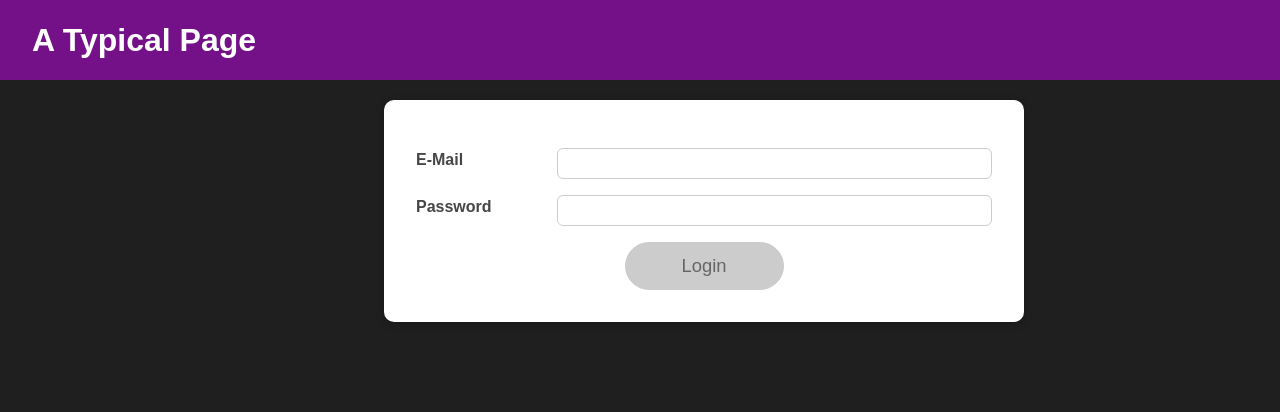
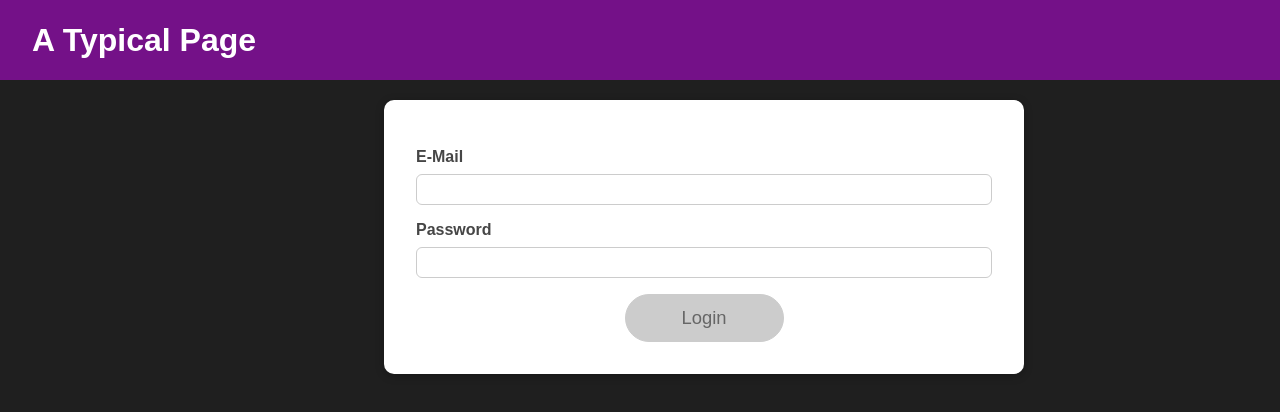
Before and after one commit to shaikhfarheen11/reactTut, a React (Create React App) app: page / in a window 1280 px wide. Shown: the top 412 px of the page. Built offline with nearby package versions, Linux system fonts and the light colour scheme.

Commit message:
first commit

```diff
--- a/src/App.js
+++ b/src/App.js
@@ -1,4 +1,4 @@
-import React, { useEffect, useState } from 'react';
+import React, { useContext } from 'react';
 
 import Login from './Components/Login/Login';
 import Home from './Components/Home/Home';
@@ -8,42 +8,17 @@ import AuthContext from './Components/store/auth-context';
 
 
 function App() {
+const ctx = useContext(AuthContext);
 
-  const [isLoggedIn, setIsLoggedIn] = useState(false);
-
-  useEffect(() => {
-    const storedUserLoggedInInfo = localStorage.getItem('isLoggedIn');
-    if(storedUserLoggedInInfo === '1'){
-      setIsLoggedIn(true);
-    }
-  }, []);
-
-  const loginHandler = (email, password) => {
-    // We should of course check email and password
-    // But it's just a dummy/ demo anyways
-    localStorage.setItem('isLoggedIn', '1');
-    setIsLoggedIn(true);
-  };
-
-  const logoutHandler = () => {
-    localStorage.removeItem('isLoggedIn');
-    setIsLoggedIn(false);
-  };
 
   return (
-
-      <AuthContext.Provider
-      value = {{
-        isLoggedIn: isLoggedIn,
-        onLogout: logoutHandler
-      }}
-      >
+    <React.Fragment>
       <MainHeader />
       <main>
-        {!isLoggedIn && <Login onLogin={loginHandler} />}
-        {isLoggedIn && <Home onLogout={logoutHandler} />}
+        {!ctx.isLoggedIn && <Login />}
+        {ctx.isLoggedIn && <Home />}
       </main>
-      </AuthContext.Provider>
+      </React.Fragment>
 
 
   );
--- a/src/Components/Home/Home.js
+++ b/src/Components/Home/Home.js
@@ -1,14 +1,16 @@
-import React from 'react';
+import React, { useContext }from 'react';
 
 import Card from '../UI/Card';
 import classes from './Home.module.css';
 import Button from '../UI/Button';
+import AuthContext from '../store/auth-context';
 
 const Home = (props) => {
+  const authctx = useContext(AuthContext);
   return (
     <Card className={classes.home}>
       <h1>Welcome back!</h1>
-      <Button onClick={props.onLogout}>Logout</Button>
+      <Button onClick={authctx.onLogout}>Logout</Button>
     </Card>
   );
 };
--- a/src/Components/Login/Login.js
+++ b/src/Components/Login/Login.js
@@ -1,8 +1,10 @@
-import React, { useEffect, useReducer, useState } from 'react';
+import React, { useContext, useEffect, useReducer, useState } from 'react';
 
 import Card from '../UI/Card';
 import classes from './Login.module.css';
 import Button from '../UI//Button';
+import AuthContext from '../store/auth-context';
+import Input from '../UI/Input/Input';
 
 const emailReducer = (state, action) => {
   if(action.type === 'USER_INPUT'){
@@ -44,6 +46,8 @@ const [passwordState, dispatchPassword] = useReducer(passwordReducer,
     isValid: null,
   });
 
+  const authctx = useContext(AuthContext);
+
 useEffect(() => {
   console.log('EFFECT RUNNING');
 
@@ -52,36 +56,36 @@ useEffect(() => {
     };
 }, []);
 
-  // useEffect(() => {
-  //  const identifier = setTimeout(() => {
-  //   console.log('Checking form validity!');
-  //   setFormIsValid(
-  //     enteredEmail.includes('@') &&
-  //     enteredPassword.trim().length > 6 &&
-  //     enteredCollegeName.trim().length > 0
-  //   );
-  //   }, 500);
-  //   return () => {
-  //     console.log('CLEANUP');
-  //     clearTimeout(identifier);
-  //   };
-  // }, [enteredEmail, enteredPassword, enteredCollegeName]);
+const { isValid: emailIsValid } = emailState;
+const { isValid: passwordIsValid } = passwordState;
+
+  useEffect(() => {
+   const identifier = setTimeout(() => {
+    console.log('Checking form validity!');
+    setFormIsValid(emailIsValid && passwordIsValid);
+    }, 500);
+
+    return () => {
+      console.log('CLEANUP');
+      clearTimeout(identifier);
+    };
+  }, [emailIsValid, passwordIsValid]);
 
   const emailChangeHandler = (event) => {
-    dispatchEmail({type: 'USER_INPUT', val: event.target.value});
+    dispatchEmail({type: 'USER_INPUT', val: event.target.value });
 
-    setFormIsValid(
-          passwordState.isValid &&
-          event.target.value.trim().length > 6
-        );
+    // setFormIsValid(
+    //       passwordState.isValid &&
+    //       event.target.value.trim().length > 6
+    //     );
   };
 
   const passwordChangeHandler = (event) => {
     dispatchPassword({type: 'USER_INPUT', val: event.target.value});
-    setFormIsValid(
-          emailState.isValid &&
-          event.target.value.trim().length > 6
-        );
+    // setFormIsValid(
+    //       emailState.isValid &&
+    //       event.target.value.trim().length > 6
+    //     );
   };
 
 
@@ -96,40 +100,31 @@ dispatchEmail({type: 'INPUT_BLUR'});
 
   const submitHandler = (event) => {
     event.preventDefault();
-     props.onLogin(emailState.value, passwordState.value);
+     authctx.onLogin(emailState.value, passwordState.value);
   };
 
   return (
     <Card className={classes.login}>
       <form onSubmit={submitHandler}>
-        <div
-          className={`${classes.control} ${
-            emailState.isValid === false ? classes.invalid : ''
-          }`}
-        >
-          <label htmlFor="email">E-Mail</label>
-          <input
+      <Input
+      id="email"
+      label="E-Mail"
        type="email"
-            id="email"
+       isValid={emailIsValid}
        value={emailState.value}
        onChange={emailChangeHandler}
        onBlur={validateEmailHandler}
        />
-        </div>
-        <div
-          className={`${classes.control} ${
-            passwordState.isValid === false ? classes.invalid : ''
-          }`}
-        >
-          <label htmlFor="password">Password</label>
-          <input
+        <Input
+      id="password"
+      label="Password"
        type="password"
-            id="password"
+       isValid={passwordIsValid}
        value={passwordState.value}
        onChange={passwordChangeHandler}
        onBlur={validatePasswordHandler}
        />
-        </div>
+
         <div className={classes.actions}>
           <Button
             type="submit"
--- /dev/null
+++ b/src/Components/UI/Input/Input.js
@@ -0,0 +1,20 @@
+import React from 'react'
+import classes from './Input.module.css';
+
+const Input = (props) => {
+    return   <div
+    className={`${classes.control} ${
+      props.isValid === false ? classes.invalid : ''
+    }`}
+  >
+    <label htmlFor={props.id}>{props.label}</label>
+    <input
+      type={props.type}
+      id={props.id}
+      value={props.value}
+      onChange={props.onChange}
+      onBlur={props.onBlur}
+    />
+  </div>
+}
+export default Input;
--- /dev/null
+++ b/src/Components/UI/Input/Input.module.css
@@ -0,0 +1,46 @@
+.login {
+    width: 90%;
+    max-width: 40rem;
+    margin: 2rem auto;
+    padding: 2rem;
+    margin-top: 100px;
+    margin-left: 24rem;
+  }
+
+  .control {
+    margin: 1rem 0;
+    display: flex;
+    align-items: stretch;
+    flex-direction: column;
+  }
+
+  .control label,
+  .control input {
+    display: block;
+  }
+
+  .control label {
+    font-weight: bold;
+    flex: 1;
+    color: #464646;
+    margin-bottom: 0.5rem;
+  }
+
+  .control input {
+    flex: 3;
+    font: inherit;
+    padding: 0.35rem 0.35rem;
+    border-radius: 6px;
+    border: 1px solid #ccc;
+  }
+
+  .control input:focus {
+    outline: none;
+    border-color: #4f005f;
+    background: #f6dbfc;
+  }
+
+  .control.invalid input {
+    border-color: red;
+    background: #fbdada;
+  }
--- a/src/Components/store/auth-context.js
+++ b/src/Components/store/auth-context.js
@@ -1,43 +1,43 @@
-import React from 'react';
+import React, { useState, useEffect } from 'react';
 
 const AuthContext = React.createContext({
-    isLoggedIn: false
-    // onLogout: () => {},
-    // onLogin: (email, password) => {}
+    isLoggedIn: false,
+    onLogout: () => {},
+    onLogin: (email, password) => {}
+});
 
+export const AuthContextProvider = (props) => {
+    const [isLoggedIn, setIsLoggedIn] = useState(false);
 
-});
-// export const AuthContextprovider = (props) => {
-//     const [isLoggedIn, setIsLoggedIn] = useState(false);
+    useEffect(() => {
+        const storedUserLoggedInInformation = localStorage.getItem('isLoggedIn');
 
+        if (storedUserLoggedInInformation === '1') {
+            setIsLoggedIn(true);
+        }
+    }, []);
 
-//     useEffect(() => {
-//         const storedUserLoggedInInformation = localStorage.getItem('isLoggedIn');
+    const logoutHandler = () => {
+        localStorage.removeItem('isLoggedIn');
+        setIsLoggedIn(false);
+    };
 
-//         if(storedUserLoggedInInformation==='1'){
-//           setIsLoggedIn(true);
-//         }
+    const loginHandler = () => {
+        localStorage.setItem('isLoggedIn', '1');
+        setIsLoggedIn(true);
+    };
 
-//       }, []);
+    return (
+        <AuthContext.Provider
+            value={{
+                isLoggedIn: isLoggedIn,
+                onLogout: logoutHandler,
+                onLogin: loginHandler,
+            }}
+        >
+            {props.children}
+        </AuthContext.Provider>
+    );
+};
 
-
-//     const logoutHandler = () => {
-//         localStorage.removeItem('isLoggedIn');
-//         setIsLoggedIn(false);
-//     }
-//     const loginHandler = () => {
-//         localStorage.setItem('isLoggedIn', '1');
-//         setIsLoggedIn(true);
-//     }
-//     return(
-//     <AuthContext.Provider
-//     value = {{
-//         isLoggedIn: isLoggedIn,
-//         onLogout: logoutHandler,
-//         onLogin: loginHandler,
-//     }}
-//     >{props.children}
-//        </AuthContext.Provider>
-//     )
-// }
 export default AuthContext;
--- a/src/index.js
+++ b/src/index.js
@@ -1,10 +1,15 @@
-
+import React from 'react';
 import ReactDOM from 'react-dom/client';
 import './index.css';
 import App from './App';
+import { AuthContextProvider } from './Components/store/auth-context';
+
 
 
 
 const root = ReactDOM.createRoot(document.getElementById('root'));
 root.render(
-    <App />)
+    <AuthContextProvider>
+    <App />
+    </AuthContextProvider>
+    );
```
Lines whose indentation alone changed are shown as unchanged.
